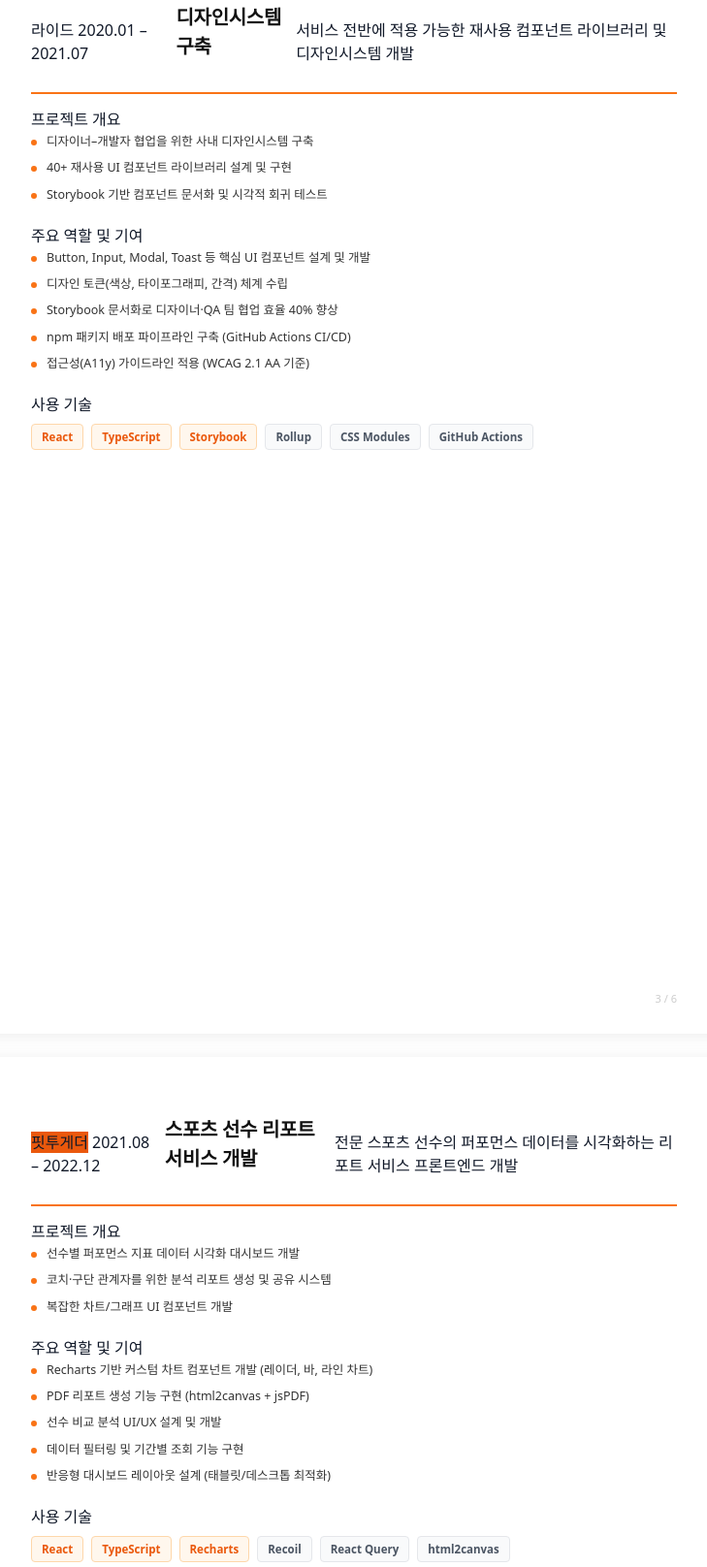
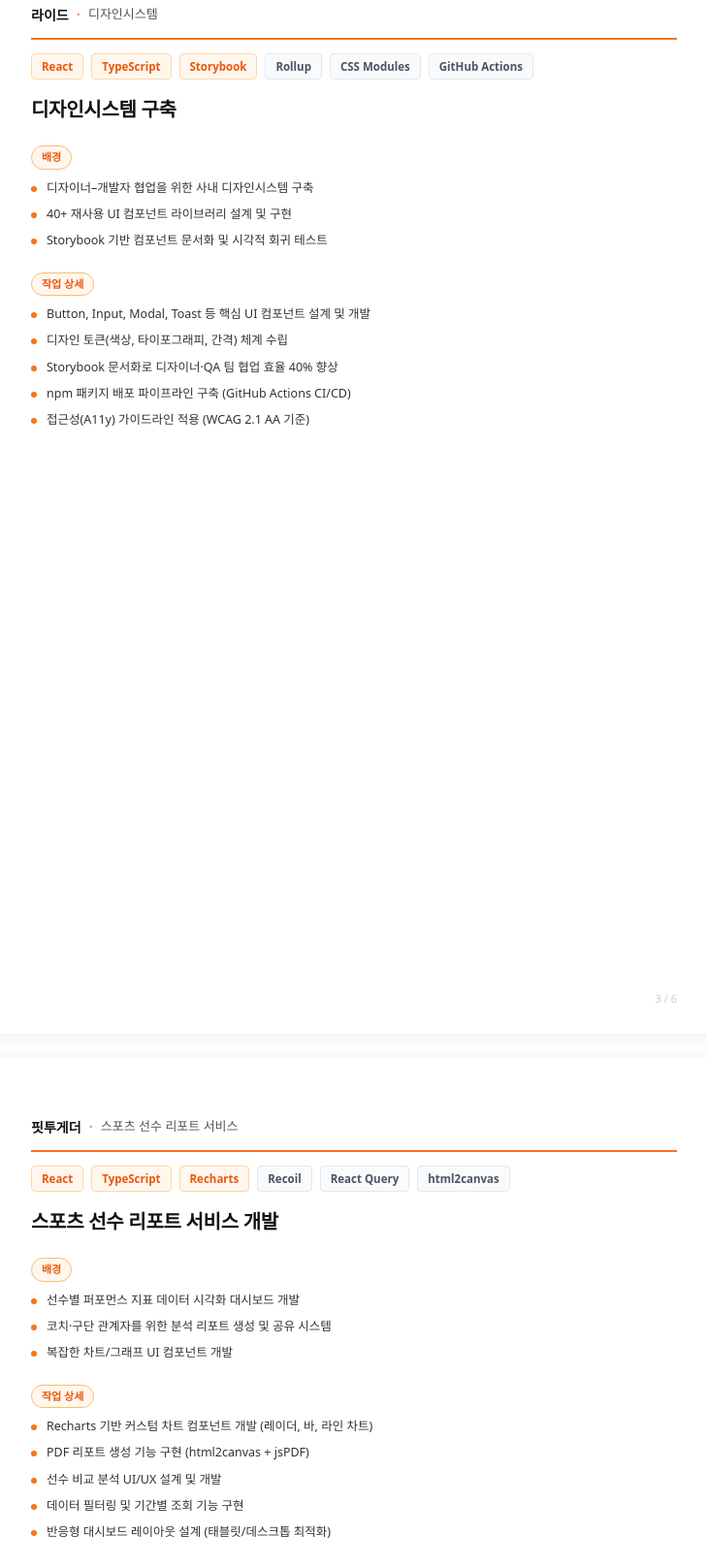
Before and after one commit to heeyounggoo/heeyounggoo.github.io, an Astro site: page /resume in a window 1280 px wide. Shown: the part 2484-4100 px from the top of the page at 97% size, without its empty margins (275-1004 px from the left). Built offline with nearby package versions, Linux system fonts and the light colour scheme; Astro itself is replaced by a stand-in of ours; a web font is replaced by a local one.

Commit message:
feat: convert A-3 to A-6 project pages to new section label format

```diff
--- a/src/pages/resume.astro
+++ b/src/pages/resume.astro
@@ -563,16 +563,24 @@ import { profile } from "../data/profile";
   <!-- PAGE A-3: 라이드 디자인시스템 -->
   <div class="page">
     <div class="project-header">
-      <div class="project-meta">
-        <span class="project-company-badge">라이드</span>
-        <span class="project-period">2020.01 – 2021.07</span>
-      </div>
-      <div class="project-title">디자인시스템 구축</div>
-      <div class="project-subtitle">서비스 전반에 적용 가능한 재사용 컴포넌트 라이브러리 및 디자인시스템 개발</div>
+      <span class="project-company">라이드</span>
+      <span class="project-service-sep">·</span>
+      <span class="project-service">디자인시스템</span>
     </div>
 
+    <div class="tech-tags" style="margin-bottom: 16px;">
+      <span class="tech-tag">React</span>
+      <span class="tech-tag">TypeScript</span>
+      <span class="tech-tag">Storybook</span>
+      <span class="tech-tag secondary">Rollup</span>
+      <span class="tech-tag secondary">CSS Modules</span>
+      <span class="tech-tag secondary">GitHub Actions</span>
+    </div>
+
+    <div class="project-title">디자인시스템 구축</div>
+
     <div class="project-section">
-      <div class="project-section-title">프로젝트 개요</div>
+      <span class="project-section-label">배경</span>
       <div class="project-content">
         <ul>
           <li>디자이너–개발자 협업을 위한 사내 디자인시스템 구축</li>
@@ -583,7 +591,7 @@ import { profile } from "../data/profile";
     </div>
 
     <div class="project-section">
-      <div class="project-section-title">주요 역할 및 기여</div>
+      <span class="project-section-label">작업 상세</span>
       <div class="project-content">
         <ul>
           <li>Button, Input, Modal, Toast 등 핵심 UI 컴포넌트 설계 및 개발</li>
@@ -595,34 +603,30 @@ import { profile } from "../data/profile";
       </div>
     </div>
 
-    <div class="project-section">
-      <div class="project-section-title">사용 기술</div>
-      <div class="tech-tags">
-        <span class="tech-tag">React</span>
-        <span class="tech-tag">TypeScript</span>
-        <span class="tech-tag">Storybook</span>
-        <span class="tech-tag secondary">Rollup</span>
-        <span class="tech-tag secondary">CSS Modules</span>
-        <span class="tech-tag secondary">GitHub Actions</span>
-      </div>
-    </div>
-
 <span class="page-num">3 / 6</span>
   </div>
 
   <!-- PAGE A-4: 핏투게더 스포츠 선수 리포트 -->
   <div class="page">
     <div class="project-header">
-      <div class="project-meta">
-        <span class="project-company-badge" style="background:#EA580C;">핏투게더</span>
-        <span class="project-period">2021.08 – 2022.12</span>
-      </div>
-      <div class="project-title">스포츠 선수 리포트 서비스 개발</div>
-      <div class="project-subtitle">전문 스포츠 선수의 퍼포먼스 데이터를 시각화하는 리포트 서비스 프론트엔드 개발</div>
+      <span class="project-company">핏투게더</span>
+      <span class="project-service-sep">·</span>
+      <span class="project-service">스포츠 선수 리포트 서비스</span>
     </div>
 
+    <div class="tech-tags" style="margin-bottom: 16px;">
+      <span class="tech-tag">React</span>
+      <span class="tech-tag">TypeScript</span>
+      <span class="tech-tag">Recharts</span>
+      <span class="tech-tag secondary">Recoil</span>
+      <span class="tech-tag secondary">React Query</span>
+      <span class="tech-tag secondary">html2canvas</span>
+    </div>
+
+    <div class="project-title">스포츠 선수 리포트 서비스 개발</div>
+
     <div class="project-section">
-      <div class="project-section-title">프로젝트 개요</div>
+      <span class="project-section-label">배경</span>
       <div class="project-content">
         <ul>
           <li>선수별 퍼포먼스 지표 데이터 시각화 대시보드 개발</li>
@@ -633,7 +637,7 @@ import { profile } from "../data/profile";
     </div>
 
     <div class="project-section">
-      <div class="project-section-title">주요 역할 및 기여</div>
+      <span class="project-section-label">작업 상세</span>
       <div class="project-content">
         <ul>
           <li>Recharts 기반 커스텀 차트 컴포넌트 개발 (레이더, 바, 라인 차트)</li>
@@ -645,34 +649,30 @@ import { profile } from "../data/profile";
       </div>
     </div>
 
-    <div class="project-section">
-      <div class="project-section-title">사용 기술</div>
-      <div class="tech-tags">
-        <span class="tech-tag">React</span>
-        <span class="tech-tag">TypeScript</span>
-        <span class="tech-tag">Recharts</span>
-        <span class="tech-tag secondary">Recoil</span>
-        <span class="tech-tag secondary">React Query</span>
-        <span class="tech-tag secondary">html2canvas</span>
-      </div>
-    </div>
-
 <span class="page-num">4 / 6</span>
   </div>
 
   <!-- PAGE A-5: 핏투게더 리포트 & ANTLabs -->
   <div class="page">
     <div class="project-header">
-      <div class="project-meta">
-        <span class="project-company-badge" style="background:#EA580C;">핏투게더 / ANTLabs</span>
-        <span class="project-period">2023.01 – 2023.08</span>
-      </div>
-      <div class="project-title">리포트 서비스 개발 & ANTLabs 연계</div>
-      <div class="project-subtitle">핏투게더 리포트 고도화 및 ANTLabs 학사 시스템과의 데이터 연동 프로젝트</div>
+      <span class="project-company">핏투게더</span>
+      <span class="project-service-sep">·</span>
+      <span class="project-service">리포트 서비스 고도화</span>
     </div>
 
+    <div class="tech-tags" style="margin-bottom: 16px;">
+      <span class="tech-tag">React</span>
+      <span class="tech-tag">TypeScript</span>
+      <span class="tech-tag">React Query</span>
+      <span class="tech-tag secondary">react-window</span>
+      <span class="tech-tag secondary">SheetJS</span>
+      <span class="tech-tag secondary">Ant Design</span>
+    </div>
+
+    <div class="project-title">리포트 서비스 개발 & ANTLabs 연계</div>
+
     <div class="project-section">
-      <div class="project-section-title">프로젝트 개요</div>
+      <span class="project-section-label">배경</span>
       <div class="project-content">
         <ul>
           <li>기존 리포트 서비스 성능 개선 및 신규 분석 기능 추가</li>
@@ -683,7 +683,7 @@ import { profile } from "../data/profile";
     </div>
 
     <div class="project-section">
-      <div class="project-section-title">주요 역할 및 기여</div>
+      <span class="project-section-label">작업 상세</span>
       <div class="project-content">
         <ul>
           <li>react-window 적용으로 대형 데이터 테이블 렌더링 성능 60% 개선</li>
@@ -695,34 +695,31 @@ import { profile } from "../data/profile";
       </div>
     </div>
 
-    <div class="project-section">
-      <div class="project-section-title">사용 기술</div>
-      <div class="tech-tags">
-        <span class="tech-tag">React</span>
-        <span class="tech-tag">TypeScript</span>
-        <span class="tech-tag">React Query</span>
-        <span class="tech-tag secondary">react-window</span>
-        <span class="tech-tag secondary">SheetJS</span>
-        <span class="tech-tag secondary">Ant Design</span>
-      </div>
-    </div>
-
 <span class="page-num">5 / 6</span>
   </div>
 
   <!-- PAGE A-6: ANTLabs 학사시스템 -->
   <div class="page">
     <div class="project-header">
-      <div class="project-meta">
-        <span class="project-company-badge" style="background:#C2410C;">ANTLabs</span>
-        <span class="project-period">2023.10 – 현재</span>
-      </div>
-      <div class="project-title">대학교 학사 시스템 개발</div>
-      <div class="project-subtitle">국내 대학교 종합 학사 관리 시스템(수강신청·성적·졸업심사) 프론트엔드 개발</div>
+      <span class="project-company">ANTLabs</span>
+      <span class="project-service-sep">·</span>
+      <span class="project-service">대학교 학사 시스템</span>
     </div>
 
+    <div class="tech-tags" style="margin-bottom: 16px;">
+      <span class="tech-tag">React</span>
+      <span class="tech-tag">TypeScript</span>
+      <span class="tech-tag">Next.js</span>
+      <span class="tech-tag secondary">Nx (모노레포)</span>
+      <span class="tech-tag secondary">WebSocket</span>
+      <span class="tech-tag secondary">Playwright</span>
+      <span class="tech-tag secondary">Tailwind CSS</span>
+    </div>
+
+    <div class="project-title">대학교 학사 시스템 개발</div>
+
     <div class="project-section">
-      <div class="project-section-title">프로젝트 개요</div>
+      <span class="project-section-label">배경</span>
       <div class="project-content">
         <ul>
           <li>대학교 학생·교수·행정 포털 통합 프론트엔드 개발</li>
@@ -733,7 +730,7 @@ import { profile } from "../data/profile";
     </div>
 
     <div class="project-section">
-      <div class="project-section-title">주요 역할 및 기여</div>
+      <span class="project-section-label">작업 상세</span>
       <div class="project-content">
         <ul>
           <li>수강신청 동시성 처리 UI (실시간 잔여석 업데이트 WebSocket)</li>
@@ -745,19 +742,6 @@ import { profile } from "../data/profile";
       </div>
     </div>
 
-    <div class="project-section">
-      <div class="project-section-title">사용 기술</div>
-      <div class="tech-tags">
-        <span class="tech-tag">React</span>
-        <span class="tech-tag">TypeScript</span>
-        <span class="tech-tag">Next.js</span>
-        <span class="tech-tag secondary">Nx (모노레포)</span>
-        <span class="tech-tag secondary">WebSocket</span>
-        <span class="tech-tag secondary">Playwright</span>
-        <span class="tech-tag secondary">Tailwind CSS</span>
-      </div>
-    </div>
-
 <span class="page-num">6 / 6</span>
   </div>
 </BaseLayout>
```
